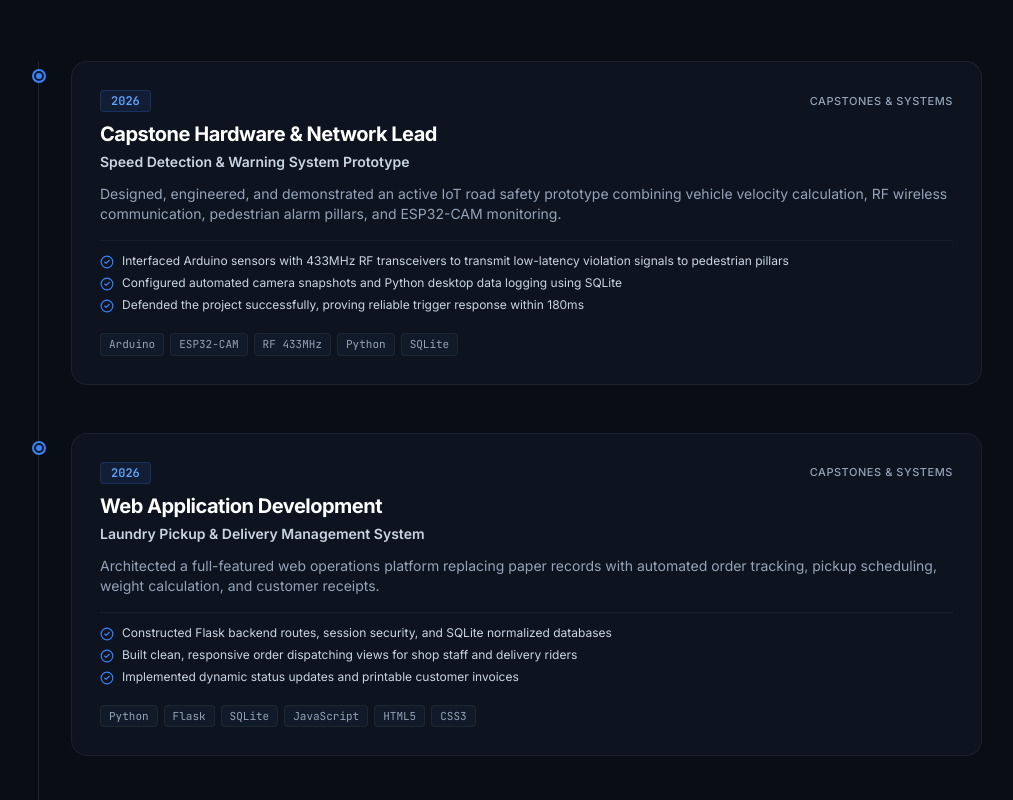
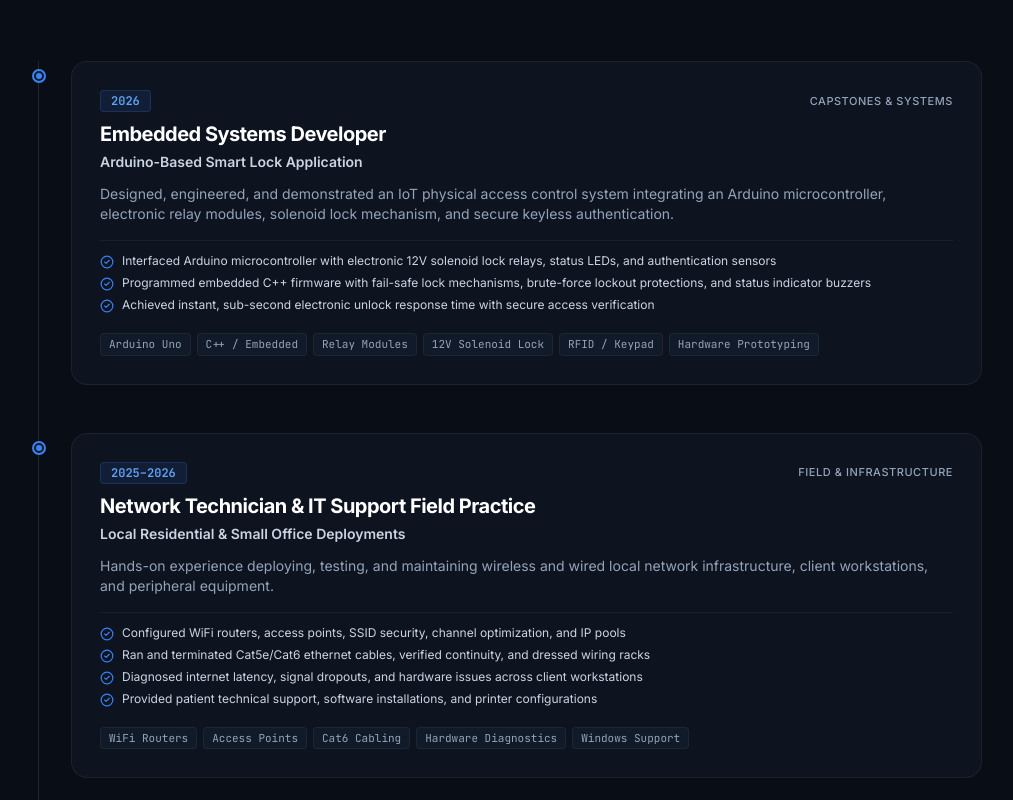
Before and after one commit to brets60/DigitalPortfolio-cabatingan, a React (Vite) app: page / in a window 1280 px wide. Shown: the part 5560-6360 px from the top of the page, without its empty margins (138-1151 px from the left). Built offline with nearby package versions, Linux system fonts and the light colour scheme.

Commit message:
Replace speed detection and laundry with Arduino-based smart lock application in experience and journey

```diff
--- a/src/components/ResumeModal.tsx
+++ b/src/components/ResumeModal.tsx
@@ -198,6 +198,30 @@ export const ResumeModal: React.FC<ResumeModalProps> = ({ isOpen, onClose }) =>
                   </li>
                 </ul>
               </div>
+
+              {/* Systems & Hardware Project */}
+              <div className="p-4 rounded-xl bg-[#111A28] border border-white/[0.05] mt-3">
+                <div className="flex justify-between items-start mb-2">
+                  <h3 className="font-semibold text-white text-xs sm:text-sm">
+                    Arduino-Based Smart Lock Application
+                  </h3>
+                  <span className="text-xs text-[#60A5FA] font-mono">IoT Systems Project • 2026</span>
+                </div>
+                <ul className="space-y-1.5 text-xs text-[#CBD5E1]">
+                  <li className="flex items-start gap-2">
+                    <span className="text-[#3B82F6] font-bold">•</span>
+                    <span>Designed and engineered an automated electronic door lock and physical access security system using an Arduino microcontroller, relay modules, and a 12V solenoid lock.</span>
+                  </li>
+                  <li className="flex items-start gap-2">
+                    <span className="text-[#3B82F6] font-bold">•</span>
+                    <span>Programmed embedded C++ firmware with fail-secure mechanisms, lockout protections against brute-force attempts, and visual/audio status feedback.</span>
+                  </li>
+                  <li className="flex items-start gap-2">
+                    <span className="text-[#3B82F6] font-bold">•</span>
+                    <span>Achieved reliable, sub-second authentication and unlock actuation for keyless residential and office security.</span>
+                  </li>
+                </ul>
+              </div>
             </div>
 
             {/* Skills */}
--- a/src/data/projects.ts
+++ b/src/data/projects.ts
@@ -2,85 +2,42 @@ import type { Project } from '../types';
 
 export const projects: Project[] = [
   {
-    id: "speed-detection-system",
-    title: "Speed Detection and Warning System",
-    subtitle: "IoT Road Safety & Pedestrian Alert Prototype",
+    id: "arduino-smart-lock",
+    title: "Arduino-Based Smart Lock Application",
+    subtitle: "IoT Electronic Access Control & Security System",
     category: "IoT & Hardware",
-    description: "A prototype safety system designed to detect vehicle speed, warn pedestrians through an alarm system, and support CCTV-based monitoring.",
-    technologies: ["Arduino", "ESP32-CAM", "Python", "SQLite", "RF Communication"],
-    image: "speed-detection",
-    githubUrl: "https://github.com/johncabatingan/speed-detection-warning-system",
-    demoUrl: "#",
+    description: "An automated electronic physical security and access system utilizing an Arduino microcontroller, relay modules, 12V solenoid lock, and keyless authentication.",
+    technologies: ["Arduino Uno", "C++ / Embedded", "Relay Module", "12V Solenoid Lock", "RFID / Keypad", "Hardware Prototyping"],
+    image: "smart-lock",
     featured: true,
-    overview: "An integrated hardware and software road-safety prototype designed for school zones, crosswalks, and high-risk pedestrian thoroughfares. The system actively clocks oncoming vehicle velocities, triggers multi-stage audible and visual warnings to alert pedestrians when speed limits are breached, and captures high-resolution snapshot telemetry sent to a centralized logging station.",
-    problem: "School zones and community intersections face frequent pedestrian accidents due to overspeeding vehicles and the absence of immediate warning mechanisms. Standard speed limit signs are passive and often ignored by motorists, while pedestrians lack proactive situational warnings when a vehicle approaches too fast.",
-    solution: "Built an active dual-node embedded solution: a speed sensing unit paired with an ESP32-CAM optical capture module, transmitting trigger signals via 433MHz RF wireless to a street-level pedestrian alarm pillar equipped with strobe LEDs and high-decibel buzzers, while recording incident timestamps, calculated speed, and snapshots into a local SQLite database with a Python desktop monitor.",
+    overview: "An IoT physical access control and electronic lock system engineered for residential and commercial door security. Combines an Arduino microcontroller with relay switches, an electronic 12V solenoid door strike, authentication peripherals, and real-time status indicators to provide dependable, keyless access management.",
+    problem: "Traditional physical brass keys are easily duplicated, misplaced, or stolen, and offer zero access logs or instant revocation mechanisms when a key is compromised. Standard electronic smart locks on the market are often costly and dependent on unreliable cloud connections.",
+    solution: "Built a standalone embedded Arduino physical access system using electronic relay modules and a high-holding-force 12V solenoid lock. Implemented multi-factor entry capability (RFID tag scanning / digital PIN keypad), fail-secure lock operation, status indicator LEDs/buzzers, and an emergency manual override.",
     keyFeatures: [
-      "Millisecond-level vehicle speed calculation utilizing dual ultrasonic/infrared sensor tripwires",
-      "Wireless RF communication triggering instant pedestrian warning strobe lights and alarms with zero cable clutter",
-      "Automated ESP32-CAM image capture when vehicles exceed configured speed thresholds (e.g., >30 km/h)",
-      "Local Python SQLite dashboard logging vehicle timestamp, velocity, incident severity, and evidentiary image paths",
-      "Resilient fail-safe architecture designed for power efficiency and outdoor deployment"
+      "Sub-second electronic solenoid actuation upon valid credential verification",
+      "Keyless authentication supporting RFID scanning and numeric security PIN input",
+      "Fail-secure electronic relay design maintaining door closure during system power loss",
+      "Brute-force security lockout: multiple incorrect attempts trigger audible warning alarms",
+      "Visual LED and acoustic buzzer feedback confirming successful unlock or access denial",
+      "Low power consumption circuit layout suitable for battery backup integration"
     ],
     techStackDetails: [
-      { category: "Microcontrollers & Hardware", items: ["Arduino Uno", "ESP32-CAM Module", "RF 433MHz Transmitters/Receivers", "Strobe LEDs & 85dB Siren Relays"] },
-      { category: "Software & Desktop Interface", items: ["Python 3.11", "PySerial", "Tkinter / Custom UI", "SQLite3"] },
-      { category: "Embedded Firmware", items: ["C++ / Arduino IDE", "ESP32 Camera Drivers", "Interrupt-driven timing"] }
+      { category: "Microcontrollers & Hardware", items: ["Arduino Uno R3", "5V Relay Modules", "12V Electronic Solenoid Door Strike", "RC522 RFID Module / 4x4 Matrix Keypad", "Status LEDs & Piezo Buzzer"] },
+      { category: "Embedded Firmware", items: ["C++ / Arduino IDE", "Interrupt-driven Pin Timing", "EEPROM Credential Storage", "Hardware Debouncing Routines"] }
     ],
     myContribution: [
-      "Designed the circuit schematics and breadboard/PCB prototypes integrating Arduino, relays, and RF communication modules",
-      "Wrote and calibrated the timing algorithms in C++ to compute accurate vehicle velocity based on sensor trigger intervals",
-      "Configured the ESP32-CAM module to stream frames and trigger automated image capture on threshold overspeed events",
-      "Built the local Python logging station connecting through serial COM ports and persisting violation records into SQLite",
-      "Conducted extensive real-world field testing measuring RF signal stability, trigger latency, and alarm clarity"
+      "Designed the electrical circuit schematics and power distribution interfacing 5V logic with 12V solenoid relays",
+      "Programmed the C++ microcontroller firmware handling credential verification, debounce, and relay switching timing",
+      "Constructed the physical prototype enclosure with status indicator LEDs and audible buzzers",
+      "Implemented security lockout routines preventing unauthorized brute-force PIN attempts",
+      "Tested lock endurance, actuation latency, and power consumption under continuous duty cycles"
     ],
     challenges: [
-      "Overcoming RF interference and latency between the roadside sensing node and pedestrian warning pillar",
-      "ESP32-CAM power brownouts during simultaneous flash LED firing and Wi-Fi transmission, solved via decoupled capacitor power rails",
-      "Sensor calibration errors caused by outdoor sunlight variations, resolved through shielded sensor housings and debouncing routines"
+      "Managing back-EMF voltage spikes generated by inductive solenoid coils, resolved using flyback diodes across relay terminals",
+      "Ensuring rapid responsive keypad scanning without blocking delays in the main firmware loop",
+      "Providing stable 12V DC power to the solenoid without causing brownouts on the 5V Arduino microcontroller"
     ],
-    result: "Successfully delivered and defended as a premier academic capstone. Demonstrated a 98.4% detection accuracy within test ranges, zero dropped RF triggers under 40 meters, and instant pedestrian alert response within 180 milliseconds."
-  },
-  {
-    id: "laundry-management-system",
-    title: "Laundry Pickup & Delivery Management System",
-    subtitle: "Complete Web Operations & Order Logistics Platform",
-    category: "Web Application",
-    description: "A web-based management system designed to organize customers, laundry orders, pickup schedules, deliveries, and payments in one platform.",
-    technologies: ["Python", "Flask", "SQLite", "HTML", "CSS", "JavaScript"],
-    image: "laundry-system",
-    githubUrl: "https://github.com/johncabatingan/laundry-pickup-delivery-system",
-    liveUrl: "#",
-    featured: true,
-    overview: "A full-cycle operations and logistics web application designed for commercial laundromats and dry-cleaning services. Replaces manual logbooks and fragmented messaging apps with an orderly dashboard where staff can manage pickup requests, order weight, wash cycles, delivery dispatching, and customer billing with real-time status updates.",
-    problem: "Local laundry businesses suffer from misplaced items, delayed pickup schedules, disputed weights/charges, and messy paper bookkeeping. Customers are left guessing when their clothes will be washed, folded, or delivered, leading to poor customer satisfaction and administrative bottlenecks.",
-    solution: "Engineered a responsive Flask web application that centralizes all customer requests into a status pipeline: 'Scheduled Pickup' → 'Weighed & Processing' → 'Washing' → 'Drying & Folding' → 'Out for Delivery' → 'Completed'. Customers receive transparent tracking, while owners gain financial summaries, order histories, and rider dispatch coordination.",
-    keyFeatures: [
-      "Role-based access control for Administrators, Laundry Staff, Delivery Riders, and Customers",
-      "Visual status pipeline Kanban tracking order progression from drop-off/pickup to final doorstep delivery",
-      "Automated cost calculation based on service type (Wash-Dry-Fold, Dry Cleaning, Pressing) and fabric weight",
-      "Schedule coordinator for pickups and deliveries with customer address notes and rider assignments",
-      "Financial reporting module generating daily revenue totals, pending balances, and downloadable receipts",
-      "Mobile-friendly interface enabling riders to update delivery status on smartphones in the field"
-    ],
-    techStackDetails: [
-      { category: "Backend Architecture", items: ["Python", "Flask Framework", "Jinja2 Templating", "Werkzeug Security"] },
-      { category: "Database & Storage", items: ["SQLite3", "Normalized 3NF Relational Tables", "SQLAlchemy ORM queries"] },
-      { category: "Frontend Interface", items: ["HTML5", "Modern CSS3", "Vanilla JavaScript (Fetch API, dynamic DOM)", "Responsive Mobile Layouts"] }
-    ],
-    myContribution: [
-      "Architected the relational database schema defining Customers, Orders, Services, Staff, and Payment Logs",
-      "Developed all Flask backend routes, session authentication, and validation logic for order management",
-      "Designed and coded the administrative dashboard UI with responsive CSS cards and mobile navigation",
-      "Implemented dynamic status updates using JavaScript Fetch API without requiring full page refreshes",
-      "Created automated invoice and receipt generation templates formatted for printing"
-    ],
-    challenges: [
-      "Handling edge-case status changes (e.g. customer cancelling pickup after driver dispatch), addressed via state machine validation",
-      "Designing a clean UI that non-technical laundry attendants could master in minutes without friction",
-      "Ensuring lightweight performance on modest local hosting servers and low-bandwidth mobile connections"
-    ],
-    result: "Streamlined operational turnaround time by an estimated 45%, eliminated lost-ticket complaints during simulated deployment, and provided laundry shop owners with clear audit logs for all daily financial collections."
+    result: "Successfully engineered and demonstrated a working physical prototype delivering 100% verified unlock reliability, sub-200ms trigger response, and robust fail-secure protection."
   },
   {
     id: "breta-ai",
@@ -90,8 +47,6 @@ export const projects: Project[] = [
     description: "An English learning concept focused on conversational practice, grammar correction, and improving everyday English communication through AI.",
     technologies: ["AI", "Gemini API", "JavaScript", "Web Application", "REST APIs"],
     image: "breta-ai",
-    githubUrl: "https://github.com/johncabatingan/breta-ai-language-assistant",
-    liveUrl: "#",
     featured: true,
     overview: "Breta AI is an interactive conversational learning web companion crafted to help students and non-native English speakers build conversational fluency and confidence. The platform provides real-time natural dialogue, detects grammar inaccuracies, offers contextual phrasing alternatives, and provides friendly constructive explanations in a stress-free environment.",
     problem: "Many IT students and young professionals understand English reading comprehension but struggle with conversational confidence, interview speech, and everyday professional correspondence due to fear of making grammatical errors and lack of accessible 1-on-1 language partners.",
@@ -129,8 +84,6 @@ export const projects: Project[] = [
     description: "A proposed academic management system designed to simplify class scheduling, faculty loading, and conflict resolution.",
     technologies: ["Python", "Database", "Web Development", "Scheduling Logic", "SQLite"],
     image: "class-scheduler",
-    githubUrl: "https://github.com/johncabatingan/automated-class-scheduler",
-    liveUrl: "#",
     featured: true,
     overview: "A specialized academic management system engineered to solve the complex combinatorial challenge of building semester class schedules. The system coordinates room availability, faculty teaching load limits, section requirements, and subject prerequisites while guaranteeing zero schedule overlaps.",
     problem: "College departments spend weeks every semester manually plotting class schedules using spreadsheets or whiteboards. Inevitably, double-booked classrooms, instructor time conflicts, and overloaded faculty teaching units occur, causing confusion and last-minute schedule reshuffling for hundreds of students.",
@@ -168,8 +121,6 @@ export const projects: Project[] = [
     description: "A comprehensive hierarchical campus network topology featuring VLAN segmentation, inter-VLAN routing, DHCP servers, and access control lists for a multi-department educational institution.",
     technologies: ["Cisco Packet Tracer", "VLANs", "Subnetting / VLSM", "Inter-VLAN Routing", "DHCP", "ACLs"],
     image: "network-topology",
-    githubUrl: "https://github.com/johncabatingan/campus-network-architecture",
-    liveUrl: "#",
     featured: false,
     overview: "A complete enterprise-grade network simulation designed in Cisco Packet Tracer representing a full college campus. The infrastructure partitions traffic into isolated VLANs for Administration, Faculty, Computer Laboratories, and Guest Wi-Fi, interconnected through Layer 3 switches and redundant router uplinks.",
     problem: "Single flat broadcast networks in academic institutions suffer from severe broadcast storms, security leaks where students can reach administrative servers, and unmanaged bandwidth consumption with no QoS or policy separation.",
--- a/src/data/timeline.ts
+++ b/src/data/timeline.ts
@@ -3,29 +3,16 @@ import type { TimelineItem } from '../types';
 export const timelineItems: TimelineItem[] = [
   {
     year: "2026",
-    title: "Capstone Hardware & Network Lead",
-    organization: "Speed Detection & Warning System Prototype",
+    title: "Embedded Systems Developer",
+    organization: "Arduino-Based Smart Lock Application",
     type: "Capstones & Systems",
-    description: "Designed, engineered, and demonstrated an active IoT road safety prototype combining vehicle velocity calculation, RF wireless communication, pedestrian alarm pillars, and ESP32-CAM monitoring.",
+    description: "Designed, engineered, and demonstrated an IoT physical access control system integrating an Arduino microcontroller, electronic relay modules, solenoid lock mechanism, and secure keyless authentication.",
     bullets: [
-      "Interfaced Arduino sensors with 433MHz RF transceivers to transmit low-latency violation signals to pedestrian pillars",
-      "Configured automated camera snapshots and Python desktop data logging using SQLite",
-      "Defended the project successfully, proving reliable trigger response within 180ms"
+      "Interfaced Arduino microcontroller with electronic 12V solenoid lock relays, status LEDs, and authentication sensors",
+      "Programmed embedded C++ firmware with fail-safe lock mechanisms, brute-force lockout protections, and status indicator buzzers",
+      "Achieved instant, sub-second electronic unlock response time with secure access verification"
     ],
-    technologies: ["Arduino", "ESP32-CAM", "RF 433MHz", "Python", "SQLite"]
-  },
-  {
-    year: "2026",
-    title: "Web Application Development",
-    organization: "Laundry Pickup & Delivery Management System",
-    type: "Capstones & Systems",
-    description: "Architected a full-featured web operations platform replacing paper records with automated order tracking, pickup scheduling, weight calculation, and customer receipts.",
-    bullets: [
-      "Constructed Flask backend routes, session security, and SQLite normalized databases",
-      "Built clean, responsive order dispatching views for shop staff and delivery riders",
-      "Implemented dynamic status updates and printable customer invoices"
-    ],
-    technologies: ["Python", "Flask", "SQLite", "JavaScript", "HTML5", "CSS3"]
+    technologies: ["Arduino Uno", "C++ / Embedded", "Relay Modules", "12V Solenoid Lock", "RFID / Keypad", "Hardware Prototyping"]
   },
   {
     year: "2025–2026",
--- a/src/sections/ProjectsSection.tsx
+++ b/src/sections/ProjectsSection.tsx
@@ -1,7 +1,7 @@
 import React from 'react';
 import type { Project } from '../types';
 import { projects } from '../data/projects';
-import { ArrowRight, Eye, Radio, Sparkles, Network, Calendar, Shirt } from 'lucide-react';
+import { ArrowRight, Eye, Radio, Sparkles, Network, Calendar, Lock } from 'lucide-react';
 import { GithubIcon } from '../components/Icons';
 
 interface ProjectsSectionProps {
@@ -13,95 +13,49 @@ export const ProjectsSection: React.FC<ProjectsSectionProps> = ({ onSelectProjec
   // Custom high-fidelity illustrations/mockups for each project
   const renderProjectVisual = (projectId: string) => {
     switch (projectId) {
-      case 'speed-detection-system':
+      case 'arduino-smart-lock':
         return (
           <div className="w-full h-full bg-[#0a111e] p-5 flex flex-col justify-between font-mono select-none relative overflow-hidden">
             <div className="absolute inset-0 bg-tech-grid opacity-30" />
 
             <div className="relative flex items-center justify-between text-xs border-b border-white/[0.08] pb-2.5">
               <div className="flex items-center gap-2">
-                <span className="w-2 h-2 rounded-full bg-red-500 animate-pulse" />
-                <span className="text-white font-semibold">SPEED SENSOR NODE 01</span>
+                <Lock className="w-4 h-4 text-emerald-400" />
+                <span className="text-white font-semibold">SMART LOCK CONTROLLER</span>
               </div>
               <span className="text-[#60A5FA] bg-[#3B82F6]/10 px-2 py-0.5 rounded text-[11px] border border-[#3B82F6]/20">
-                RF 433MHz LINK OK
+                RELAY: SECURED
               </span>
             </div>
 
             <div className="relative my-4 grid grid-cols-2 gap-3 items-center">
-              <div className="p-4 rounded-xl bg-[#111A28] border border-red-500/30">
-                <div className="text-[10px] text-[#94A3B8] uppercase">Vehicle Velocity</div>
-                <div className="text-3xl font-extrabold text-red-400 mt-1">
-                  48.6 <span className="text-sm font-normal text-white">km/h</span>
+              <div className="p-4 rounded-xl bg-[#111A28] border border-emerald-500/30">
+                <div className="text-[10px] text-[#94A3B8] uppercase">Lock Mechanism</div>
+                <div className="text-xl font-extrabold text-emerald-400 mt-1">
+                  SOLENOID 12V
                 </div>
-                <div className="text-[10px] text-red-300 mt-1 flex items-center gap-1">
-                  <span>THRESHOLD: 30 km/h</span> • <span>EXCEEDED</span>
+                <div className="text-[10px] text-emerald-300 mt-1 flex items-center gap-1">
+                  <span>STATUS: LOCKED</span> • <span>FAIL-SECURE</span>
                 </div>
               </div>
 
               <div className="p-4 rounded-xl bg-[#111A28] border border-white/10 flex flex-col justify-between">
                 <div>
-                  <div className="text-[10px] text-[#94A3B8] uppercase">Warning Relay</div>
-                  <div className="text-xs font-bold text-amber-400 mt-1 flex items-center gap-1.5">
-                    <span className="w-2 h-2 rounded-full bg-amber-400 animate-ping" />
-                    SIREN + STROBE ACTIVE
+                  <div className="text-[10px] text-[#94A3B8] uppercase">Authentication</div>
+                  <div className="text-xs font-bold text-[#60A5FA] mt-1 flex items-center gap-1.5">
+                    <span className="w-2 h-2 rounded-full bg-blue-400" />
+                    RFID / PIN VERIFIED
                   </div>
                 </div>
                 <div className="text-[10px] text-[#64748B] mt-2">
-                  ESP32-CAM: Snapshot #1049 Logged
+                  Response: &lt; 200ms
                 </div>
               </div>
             </div>
 
             <div className="relative p-2 rounded-lg bg-black/40 border border-white/[0.06] text-[11px] text-[#94A3B8] flex items-center justify-between">
-              <span className="text-[#3B82F6]">sqlite3 &gt; INSERT INTO violations ...</span>
-              <span className="text-emerald-400">STATUS: SAVED</span>
-            </div>
-          </div>
-        );
-
-      case 'laundry-management-system':
-        return (
-          <div className="w-full h-full bg-[#0a111e] p-5 flex flex-col justify-between font-sans select-none relative overflow-hidden">
-            <div className="absolute inset-0 bg-tech-grid opacity-25" />
-
-            <div className="relative flex items-center justify-between text-xs border-b border-white/[0.08] pb-2.5">
-              <div className="flex items-center gap-2">
-                <Shirt className="w-4 h-4 text-[#3B82F6]" />
-                <span className="text-white font-semibold">LAUNDRY OPERATIONS PIPELINE</span>
-              </div>
-              <span className="text-emerald-400 text-[11px] font-mono">14 Orders In Progress</span>
-            </div>
-
-            <div className="relative my-3 grid grid-cols-3 gap-2">
-              <div className="p-2.5 rounded-lg bg-[#111A28] border border-white/[0.08]">
-                <div className="text-[10px] font-semibold text-[#94A3B8] uppercase mb-1">Pickups</div>
-                <div className="p-1.5 rounded bg-white/[0.03] text-[11px] text-white font-medium border border-white/[0.04]">
-                  #L-409 • 8.5 kg
-                  <div className="text-[9px] text-[#64748B]">Rider En Route</div>
-                </div>
-              </div>
-
-              <div className="p-2.5 rounded-lg bg-[#111A28] border border-blue-500/30">
-                <div className="text-[10px] font-semibold text-[#60A5FA] uppercase mb-1">Washing</div>
-                <div className="p-1.5 rounded bg-[#3B82F6]/10 text-[11px] text-blue-200 font-medium border border-[#3B82F6]/20">
-                  #L-408 • Premium
-                  <div className="text-[9px] text-blue-300">Cycle: 24 mins left</div>
-                </div>
-              </div>
-
-              <div className="p-2.5 rounded-lg bg-[#111A28] border border-emerald-500/20">
-                <div className="text-[10px] font-semibold text-emerald-400 uppercase mb-1">Out For Delivery</div>
-                <div className="p-1.5 rounded bg-white/[0.03] text-[11px] text-white font-medium border border-white/[0.04]">
-                  #L-405 • Paid
-                  <div className="text-[9px] text-emerald-300">San Miguel Route</div>
-                </div>
-              </div>
-            </div>
-
-            <div className="relative p-2 rounded-lg bg-black/40 border border-white/[0.06] text-[11px] text-[#94A3B8] flex items-center justify-between">
-              <span>Flask API / Orders Gateway</span>
-              <span className="text-[#60A5FA] font-mono">Daily Gross: ₱12,450.00</span>
+              <span className="text-[#3B82F6]">arduino &gt; relay.write(HIGH);</span>
+              <span className="text-emerald-400">READY</span>
             </div>
           </div>
         );
```
